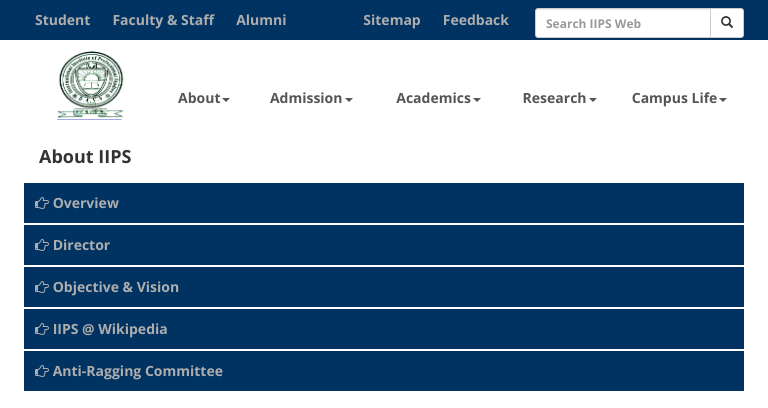
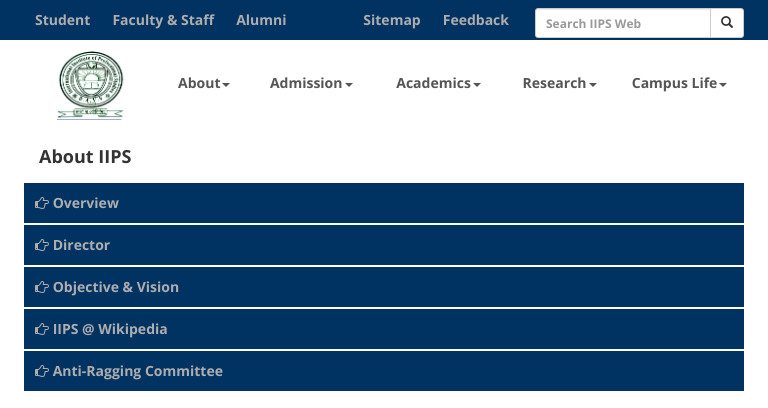
Before and after one commit to dc-iips/iips-website, a PHP site: page /about_iips.php in a window 768 px wide. Shown: the top 408 px of the page. Run offline with PHP 8.4, Linux system fonts and the light colour scheme; some libraries are stand-ins or nearby versions.

Commit message:
Add style for navbar

```diff
--- a/iips_website/css/newfile.css
+++ b/iips_website/css/newfile.css
@@ -118,8 +118,8 @@ a:hover{
 		border-bottom:2px solid #C0CAD3;
 		border-bottom-color: #C0CAD3;
 		text-decoration:none;
+		}
 
-		}
 .navbar-default .navbar-nav>.open>a,
 .navbar-default .navbar-nav>.open>a:focus,
 .navbar-default .navbar-nav>.open>a:hover {
@@ -210,6 +210,11 @@ a:hover{
 /*#sidebar{
   background-color: black;
 }*/
+
+#navbar-main{
+  padding-top: 5%;
+}
+
 #colm
 {
   background-color: #003262;
@@ -230,6 +235,11 @@ a:hover{
       #test{
         width:80%;
       }
+
+      #navbar-main{
+        padding-top: 3%;
+      }
+
       #test > li > a{
         font-size: 1.0em;
         margin-left: 0px;
@@ -262,9 +272,6 @@ a:hover{
   }
 }
 
-#navbar-main{
-  padding-top: 5%;
-}
 #image-effect{
   -webkit-transition: all 5s ease;
      -moz-transition: all 5s ease;
```
